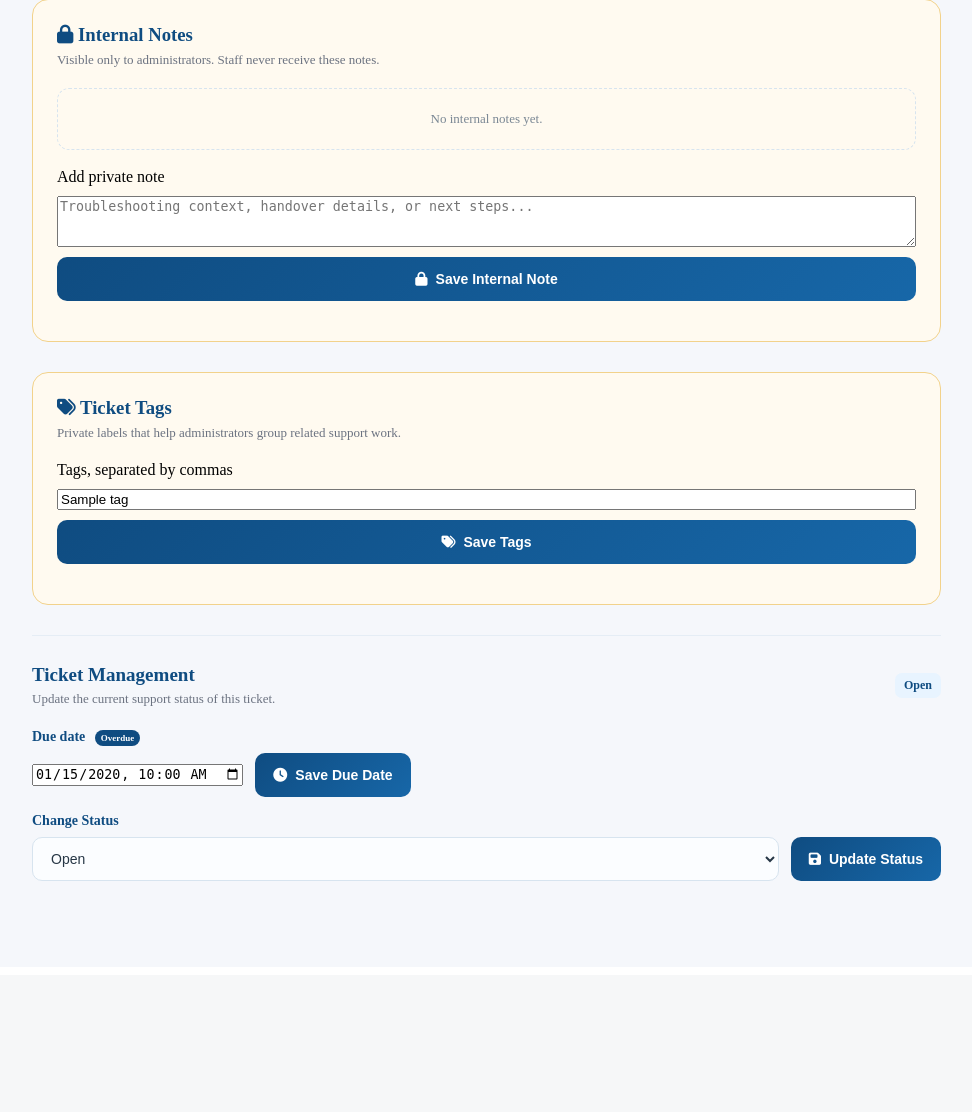
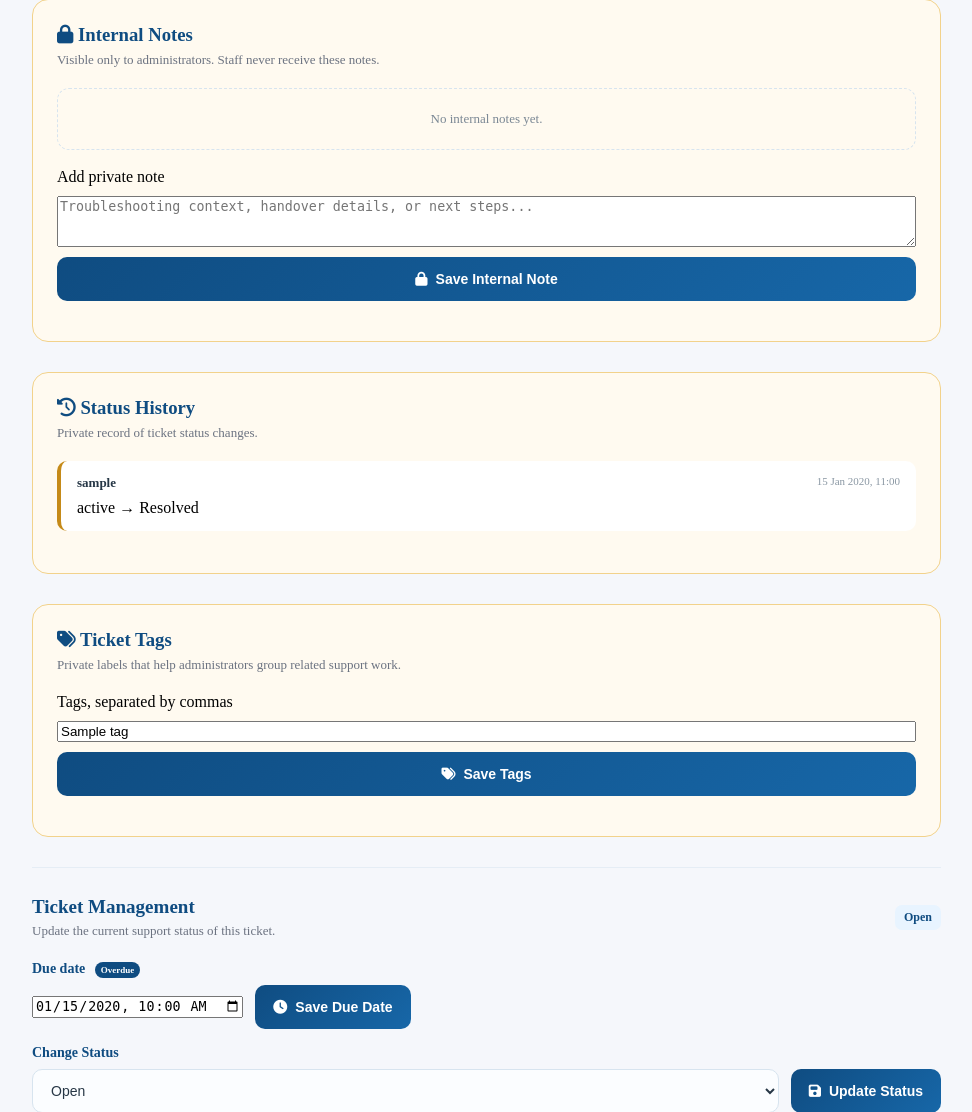
Before and after one commit to DRNWAMBZ/HelpDeskPro, a Flask app: page /admin/ticket/1 in a window 1280 px wide. Shown: the part 1144-2256 px from the top of the page, without its empty margins (261-1233 px from the left). Before the commit the page ends 2025 px from the top, so only its background shows below. Run offline with Flask 3, Linux system fonts and the light colour scheme; a user stored in the database is signed in; tables that the repository leaves empty hold one stand-in row (values such as "Sample post"); some libraries are stand-ins or nearby versions.

Commit message:
Add ticket status history

```diff
--- a/app.py
+++ b/app.py
@@ -434,6 +434,18 @@ class TicketTag(db.Model):
     __table_args__ = (db.UniqueConstraint("ticket_id", "name", name="uq_ticket_tag_name"),)
 
 
+class TicketStatusHistory(db.Model):
+    id = db.Column(db.Integer, primary_key=True)
+    previous_status = db.Column(db.String(20), nullable=False)
+    new_status = db.Column(db.String(20), nullable=False)
+    created_at = db.Column(db.DateTime, default=datetime.utcnow, nullable=False)
+    ticket_id = db.Column(db.Integer, db.ForeignKey("ticket.id"), nullable=False, index=True)
+    changed_by_id = db.Column(db.Integer, db.ForeignKey("user.id"), nullable=False)
+
+    ticket = db.relationship("Ticket", backref=db.backref("status_history", lazy=True, cascade="all, delete-orphan"))
+    changed_by = db.relationship("User")
+
+
 # -------------------------
 # LIVE CHAT MODELS
 # -------------------------
@@ -1772,6 +1784,10 @@ def ticket_details(ticket_id):
         TicketReply.created_at.asc()
     ).all()
 
+    status_history = TicketStatusHistory.query.filter_by(
+        ticket_id=ticket.id,
+    ).order_by(TicketStatusHistory.created_at.desc()).all()
+
     if ticket.due_at is None:
         sla_state = "No due date"
     elif ticket.status == "Resolved":
@@ -1792,6 +1808,7 @@ def ticket_details(ticket_id):
         ticket=ticket,
         replies=replies,
         sla_state=sla_state,
+        status_history=status_history,
         internal_notes=internal_notes,
     )
 
@@ -2999,6 +3016,10 @@ def admin_ticket_details(ticket_id):
         TicketReply.created_at.asc()
     ).all()
 
+    status_history = TicketStatusHistory.query.filter_by(ticket_id=ticket.id).order_by(
+        TicketStatusHistory.created_at.desc(),
+    ).all()
+
     if ticket.due_at is None:
         sla_state = "No due date"
     elif ticket.status == "Resolved":
@@ -3014,6 +3035,7 @@ def admin_ticket_details(ticket_id):
         "admin/ticket_details.html",
         ticket=ticket,
         replies=replies,
+        status_history=status_history,
         sla_state=sla_state,
     )
 
@@ -3060,6 +3082,14 @@ def admin_update_ticket_status(ticket_id):
     previous_status = ticket.status
 
     ticket.status = new_status
+
+    if previous_status != new_status:
+        db.session.add(TicketStatusHistory(
+            ticket_id=ticket.id,
+            changed_by_id=current_user.id,
+            previous_status=previous_status,
+            new_status=new_status,
+        ))
 
     if (
         new_status == "Resolved"
--- a/templates/admin/ticket_details.html
+++ b/templates/admin/ticket_details.html
@@ -288,6 +288,25 @@ Ticket HDP-{{ "%04d"|format(ticket.id) }}
     </form>
 </section>
 
+<section class="internal-notes" aria-labelledby="status-history-heading">
+    <div class="conversation-header">
+        <h3 id="status-history-heading"><i class="fa-solid fa-clock-rotate-left" aria-hidden="true"></i> Status History</h3>
+        <p>Private record of ticket status changes.</p>
+    </div>
+    <div class="internal-note-thread">
+        {% if status_history %}
+            {% for entry in status_history %}
+                <article class="internal-note">
+                    <div class="message-header"><strong>{{ entry.changed_by.username }}</strong><span>{{ entry.created_at|local_datetime('%d %b %Y, %H:%M') }}</span></div>
+                    <p>{{ entry.previous_status }} → {{ entry.new_status }}</p>
+                </article>
+            {% endfor %}
+        {% else %}
+            <div class="conversation-empty">No status changes recorded yet.</div>
+        {% endif %}
+    </div>
+</section>
+
 <section class="internal-notes" aria-labelledby="ticket-tags-heading">
     <div class="conversation-header">
         <h3 id="ticket-tags-heading"><i class="fa-solid fa-tags" aria-hidden="true"></i> Ticket Tags</h3>
```
Also changed, not shown: migrations/versions/20260902_06_add_ticket_status_history.py (added, +27 -0 lines).
